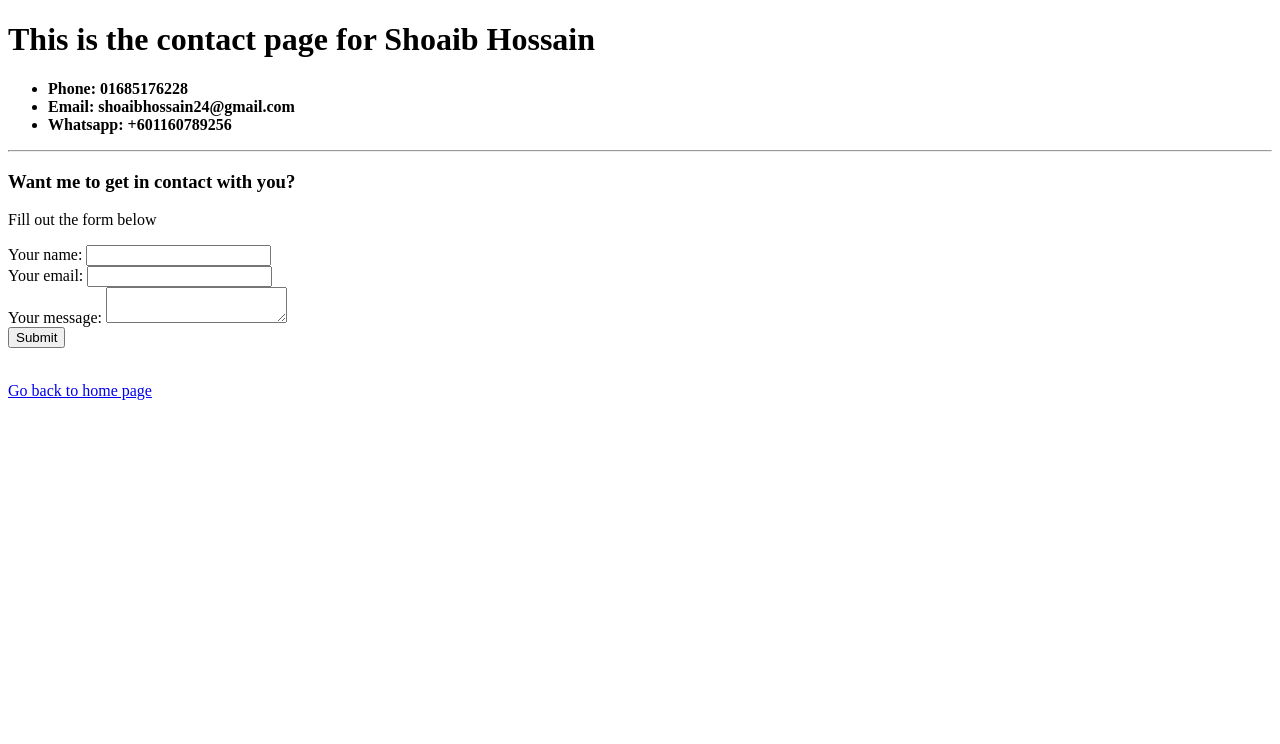
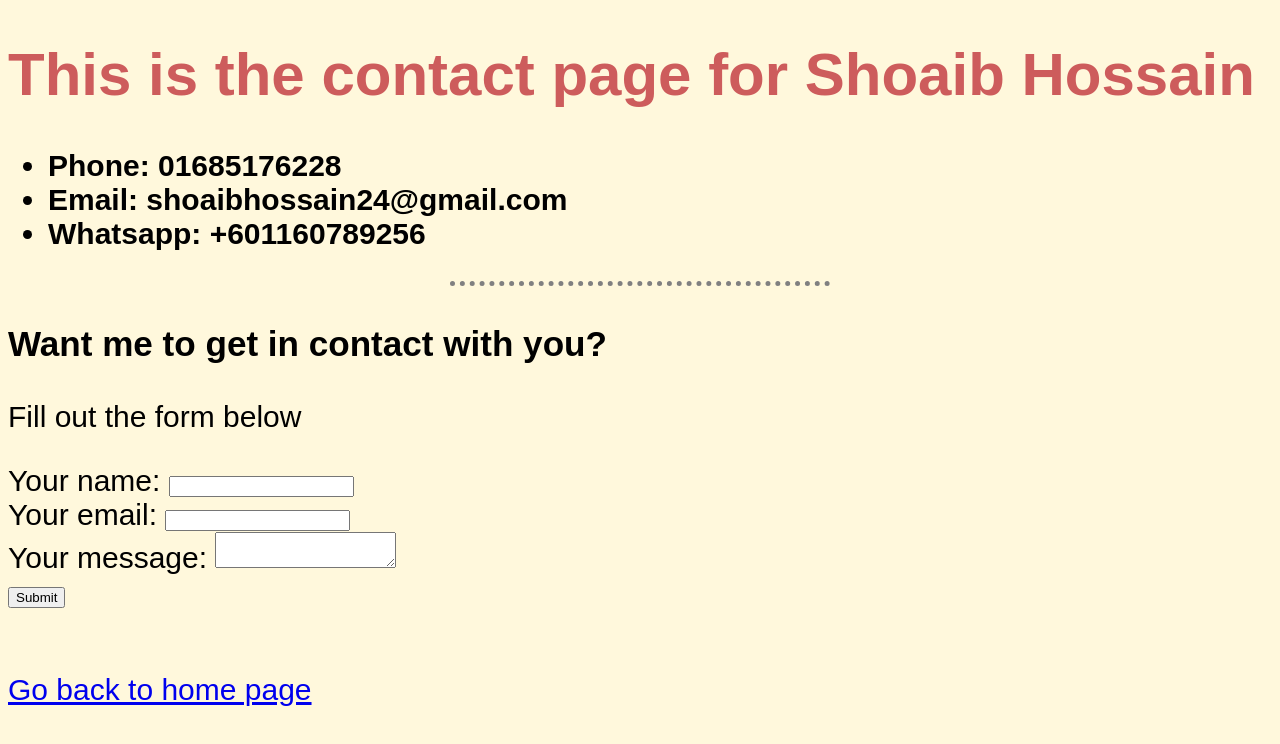
Before and after one commit to hossain101/first_project, a plain HTML site: page contact.html in a window 1280 px wide. Drawn offline with Linux system fonts and the light colour scheme.

Commit message:
Add external CSS

```diff
--- a/contact.html
+++ b/contact.html
@@ -4,6 +4,8 @@
     <meta charset="UTF-8" />
 
     <meta name="viewport" content="width=device-width, initial-scale=1.0" />
+
+    <link rel="stylesheet" href="css/styles.css" />
     <title>Document</title>
   </head>
   <body>
--- /dev/null
+++ b/css/styles.css
@@ -0,0 +1,25 @@
+body {
+
+    background-color :cornsilk;
+    font: 30px Arial;
+
+  }
+
+  hr{
+    border-style: none;
+    height: 3px;
+    background-color: none;
+    border-style: none;
+    border-top: dotted;
+    border-color: grey;
+    border-width: 5px;
+    width: 30%;
+  }
+
+  h1 {
+   color: indianred;
+  }
+
+  h1:hover {
+    color: blue;
+   }
```
Also changed, not shown: hobbies.html (+8 -7 lines), index.html (+1 -20 lines).
